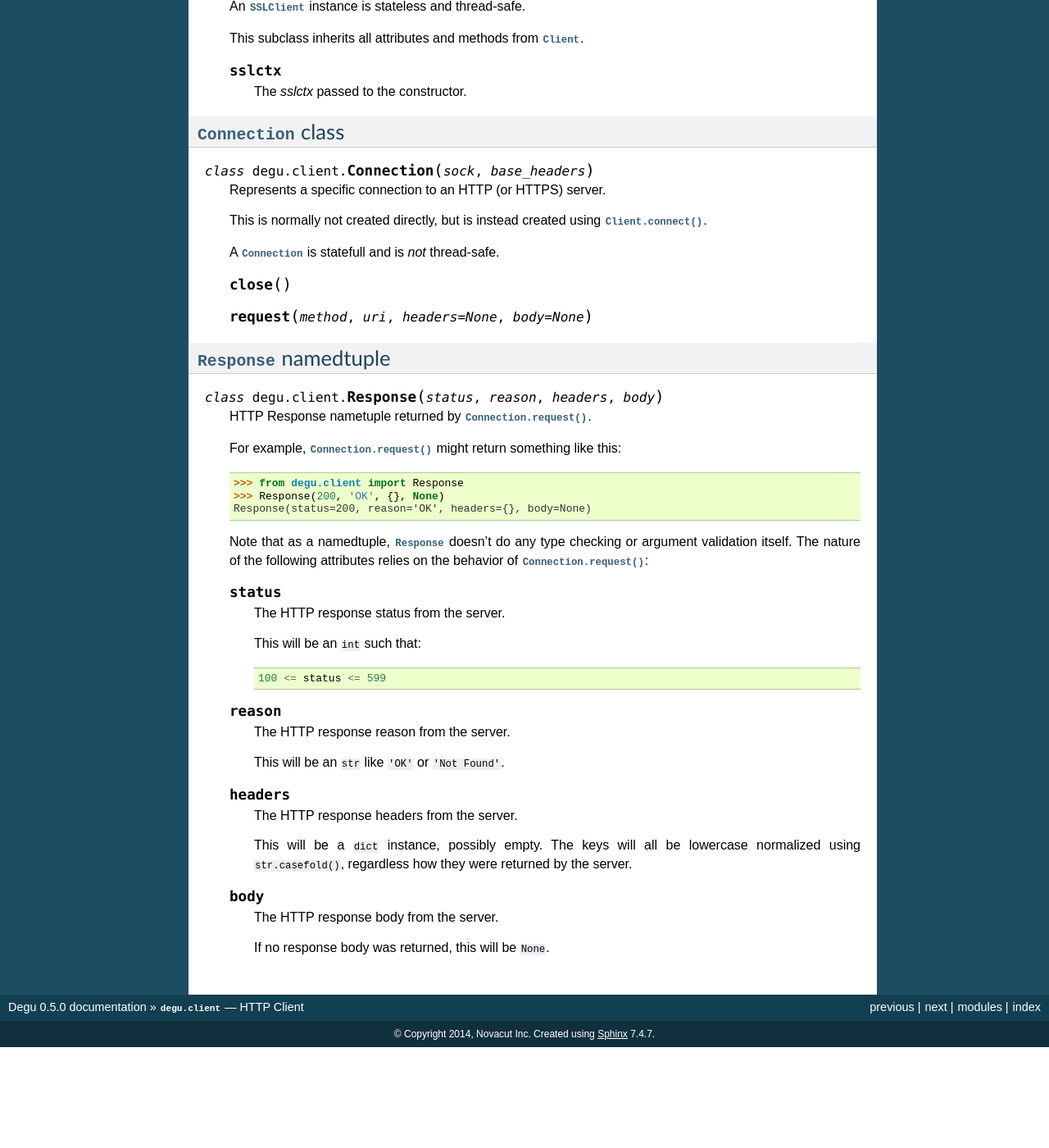
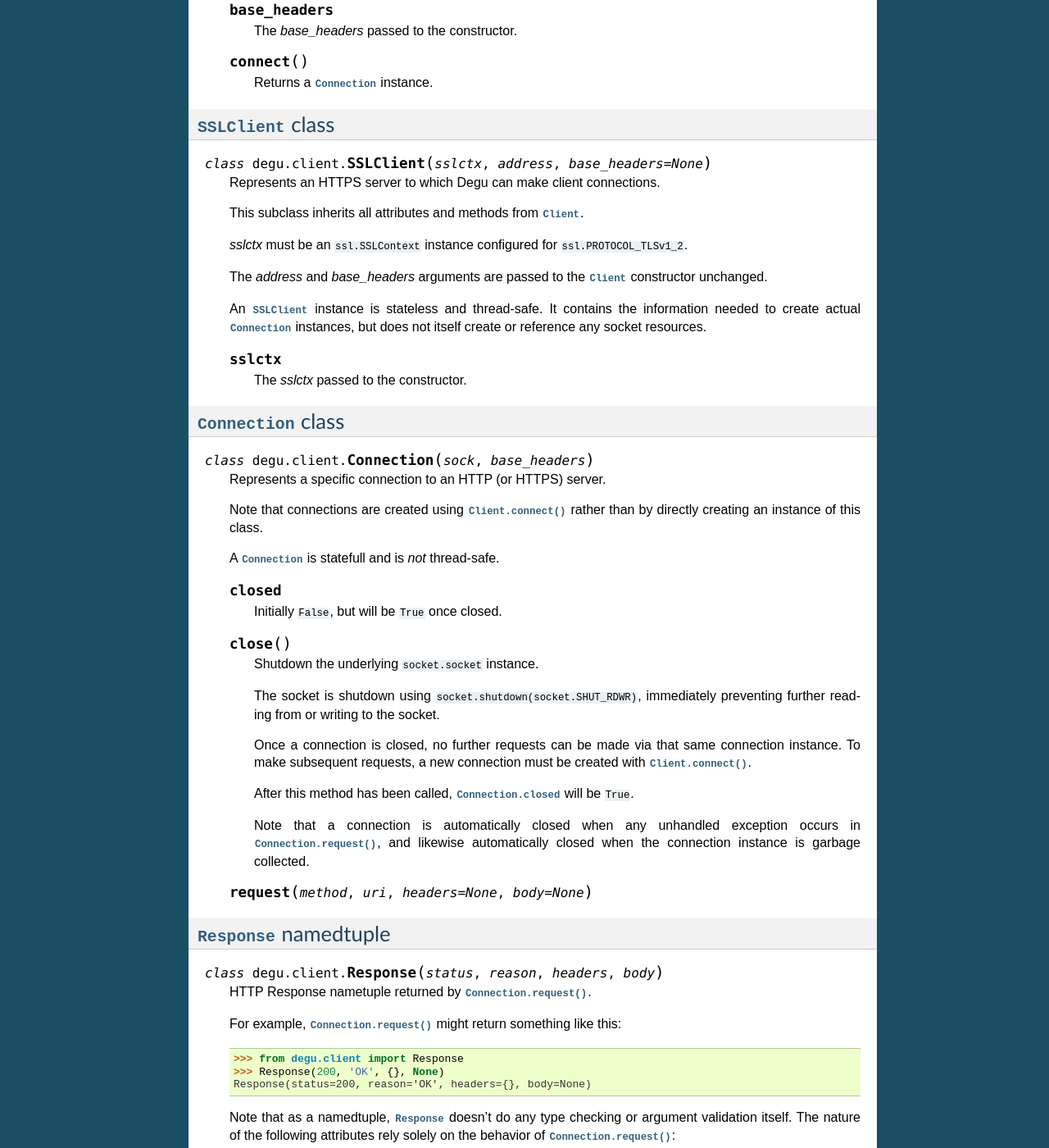
Before and after one commit to json420/degu, a Sphinx documentation site: the page built from doc/degu.client.rst, in a window 1280 px wide and 1400 px high, scrolled down 1618 px. Shown: the whole window at 82% size. Built offline with Sphinx 7.4.7, drawn with Linux system fonts in a browser that asks for light colours; before the commit the page ends 2895 px from its top, so only the background shows below that; some of the changed text lies outside the part shown.

Commit message:
More work on degu.client.rst; add degu.base.rst

```diff
--- a/doc/degu.client.rst
+++ b/doc/degu.client.rst
@@ -29,9 +29,14 @@
 >>> conn.request('GET', '/')
 Response(status=200, reason='OK', headers={'x-msg': 'hello, world'}, body=None)
 
+Multiple requests can be made using the same connection:
+
+>>> conn.request('PUT', '/foo/bar')
+Response(status=200, reason='OK', headers={'x-msg': 'hello, world'}, body=None)
+
 In some circumstance you might want to explicitly close a connection using
 :meth:`Connection.close()`, although this will likewise be done automatically
-when the :class:`Connection` instance is garbage collected:
+when the connection instance is garbage collected:
 
 >>> conn.close()
 
@@ -82,7 +87,16 @@
 
     Represents an HTTP server to which Degu can make client connections.
 
-    A :class:`Client` instance is stateless and thread-safe.
+    *address* must be a 2-tuple, a 4-tuple, an ``str``, or a ``bytes`` instance.
+
+    *base_headers* must be ``None`` or a ``dict`` instance.
+
+    Note that headers in *base_headers* will unconditionally override the same
+    headers should they be passed to :meth:`Connection.request()`.
+
+    A :class:`Client` instance is stateless and thread-safe.  It contains the
+    information needed to create actual :class:`Connection` instances, but does
+    not itself create or reference any socket resources.
 
     .. attribute:: address
 
@@ -105,9 +119,17 @@
 
     Represents an HTTPS server to which Degu can make client connections.
 
-    An :class:`SSLClient` instance is stateless and thread-safe.
+    This subclass inherits all attributes and methods from :class:`Client`.
 
-    This subclass inherits all attributes and methods from :class:`Client`.
+    *sslctx* must be an ``ssl.SSLContext`` instance configured for
+    ``ssl.PROTOCOL_TLSv1_2``.
+
+    The *address* and *base_headers* arguments are passed to the
+    :class:`Client` constructor unchanged.
+
+    An :class:`SSLClient` instance is stateless and thread-safe.  It contains
+    the information needed to create actual :class:`Connection` instances, but
+    does not itself create or reference any socket resources.
 
     .. attribute:: sslctx
 
@@ -122,12 +144,32 @@
 
     Represents a specific connection to an HTTP (or HTTPS) server.
 
-    This is normally not created directly, but is instead created using
-    :meth:`Client.connect()`.
+    Note that connections are created using :meth:`Client.connect()` rather than
+    by directly creating an instance of this class.
 
     A :class:`Connection` is statefull and is *not* thread-safe.
 
+    .. attribute :: closed
+
+        Initially ``False``, but will be ``True`` once closed.
+
     .. method:: close()
+
+        Shutdown the underlying ``socket.socket`` instance.
+
+        The socket is shutdown using ``socket.shutdown(socket.SHUT_RDWR)``,
+        immediately preventing further reading from or writing to the socket.
+
+        Once a connection is closed, no further requests can be made via that
+        same connection instance.  To make subsequent requests, a new connection
+        must be created with :meth:`Client.connect()`.
+
+        After this method has been called, :attr:`Connection.closed` will be
+        ``True``.
+
+        Note that a connection is automatically closed when any unhandled
+        exception occurs in :meth:`Connection.request()`, and likewise
+        automatically closed when the connection instance is garbage collected.
 
     .. method:: request(method, uri, headers=None, body=None)
 
@@ -147,8 +189,8 @@
     Response(status=200, reason='OK', headers={}, body=None)
 
     Note that as a namedtuple, :class:`Response` doesn't do any type checking or
-    argument validation itself.  The nature of the following attributes relies
-    on the behavior of :meth:`Connection.request()`:
+    argument validation itself.  The nature of the following attributes rely
+    solely on the behavior of :meth:`Connection.request()`:
 
     .. attribute :: status
 
@@ -176,10 +218,9 @@
 
         The HTTP response body from the server.
 
-        If no response body was returned, this will be ``None``.
-
-
-
+        If no response body was returned, this will be ``None``.  Otherwise,
+        this will be either a :class:`degu.base.Input` or
+        :class:`degu.base.ChunkedInput` instance.
 
 
 
--- a/doc/index.rst
+++ b/doc/index.rst
@@ -50,6 +50,7 @@
     degu
     degu.server
     degu.client
+    degu.base
     degu.misc
 
 
```
Also changed, not shown: doc/degu.base.rst (added, +16 -0 lines).
